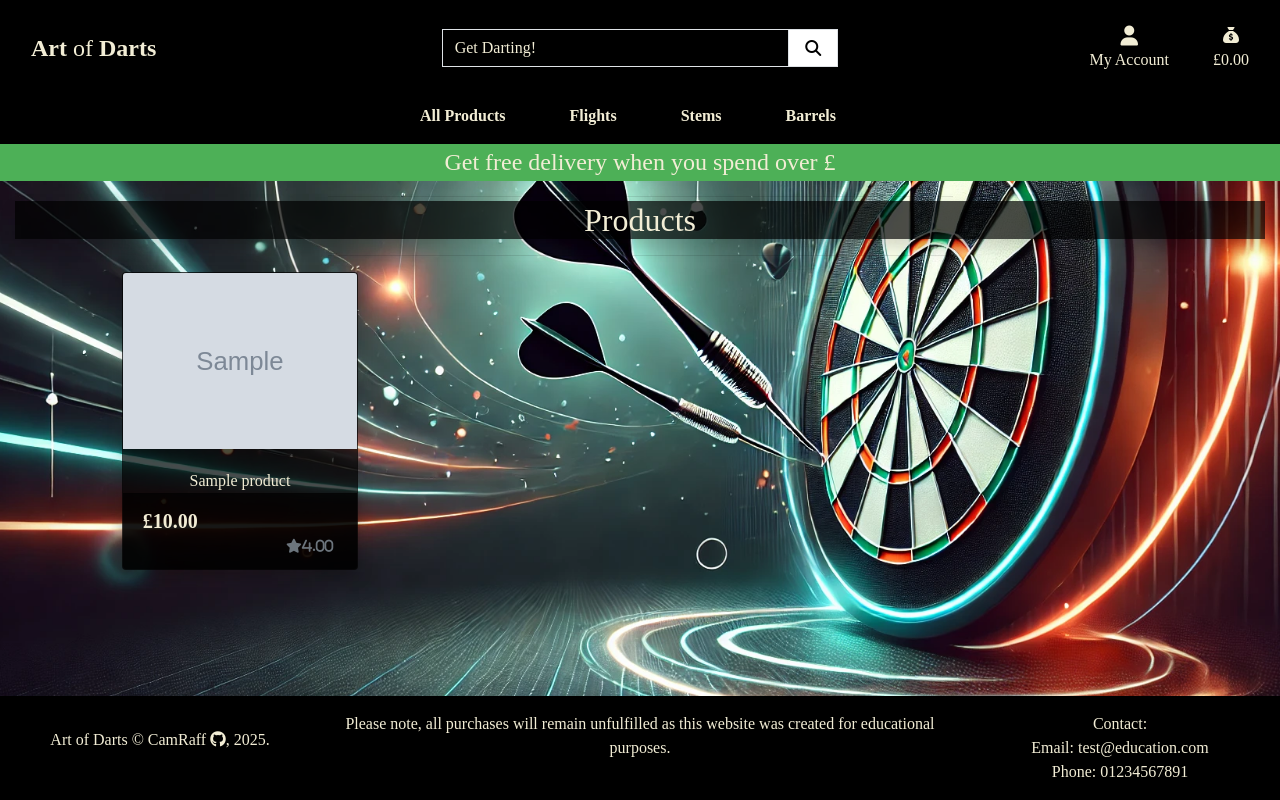
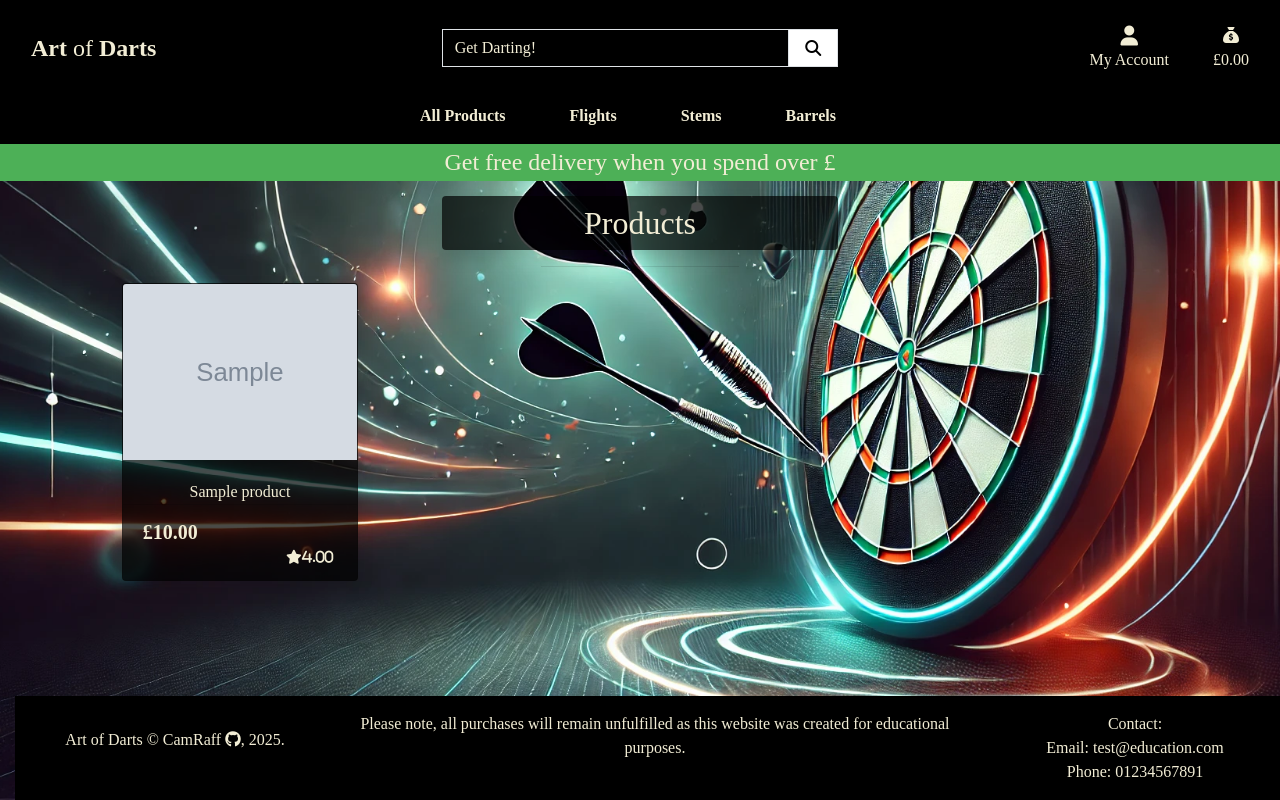
Before and after one commit to CamRaff/MP4-ArtOfDarts, a Django app: page /products/ in a window 1280 px wide. Run offline with Django 3.2, Linux system fonts and the light colour scheme; tables that the repository leaves empty hold one stand-in row (values such as "Sample post"); grey boxes marked "Sample" are stand-in pictures; some libraries are stand-ins or nearby versions; some web fonts are replaced.

Commit message:
added more content via admin panel

```diff
--- a/home/templates/home/index.html
+++ b/home/templates/home/index.html
@@ -25,5 +25,5 @@
             </div>
         </div>
     </div>
-    {% include 'includes/footer.html' %}
+{% include 'includes/footer.html' %}
 {% endblock %}
--- a/products/templates/products/all_products.html
+++ b/products/templates/products/all_products.html
@@ -12,11 +12,12 @@
 {% block content %}
     <div class="container-fluid">
         <div class="row">
+            <div class="col"></div>
             <div class="col text-center mt-3">
-                <hr class="w-50 mb-1">
-                <h2 class="logo-font white shadow">Products</h2>
+                <h2 class="logo-font white shadow rounded mt-3 p-2">Products</h2>
                 <hr class="w-50 mb-1">
             </div>
+            <div class="col"></div>
         </div>
         <div class="row">
             <div class="product-container col-10 offset-1">
@@ -25,20 +26,29 @@
                     {% for product in products %}
                         <div class="col-sm6 col-md-6 col-lg-4 col-xl-3">
                             <div class="card shadow h-100">
-                                <a href="">
+                                {% if product.image %}
+                                    <a href="">
+                                        <img class="card-img-top img-fluid" src="{{ product.image.url }}" alt="{{ product.name }}">
+                                    </a>
+                                {% else %}
+                                    <a href="">
+                                        <img class="card-img-top img-fluid" src="{{ MEDIA_URL }}noimage.png" alt="{{ product.name }}">
+                                    </a>
+                                {% endif %}
+                                <!-- <a href="">
                                     <img src="{{ product.image.url }}" alt="{{product.name }}" class="card-img-top img-fluid">
-                                </a>
+                                </a> -->
                                 <div class="card-body pb-0">
                                     <p class="white mb-0 text-center">{{ product.name }}</p>
                                 </div>
-                                <div class="card-footer shadow">
+                                <div class="card-footer">
                                     <div class="row">
                                         <div class="col">
                                             <p class="lead mb-0 text-left font-weight-bold white">£{{ product.price }}</p>
                                             {% if product.rating %}
-                                                <small class="text-muted float-right"><i class="fas fa-star mr-1">{{ product.rating }}</i></small>
+                                                <small class="text-muted float-right white"><i class="fas fa-star mr-1 white">{{ product.rating }}</i></small>
                                             {% else %}
-                                                <small class="text-muted float-right">No rating</small>
+                                                <small class="text-muted float-right white">No rating</small>
                                             {% endif %}
                                         </div>
                                     </div>
@@ -49,6 +59,7 @@
                 </div>
             </div>
         </div>
+        {% include 'includes/footer.html' %}
     </div>
-{% include 'includes/footer.html' %}
+    <!-- {% include 'includes/footer.html' %} -->
 {% endblock %}
--- a/static/css/base.css
+++ b/static/css/base.css
@@ -1,5 +1,5 @@
 html {
-    height:100%;
+    height: 100vh;
 }
 
 body {
@@ -9,7 +9,7 @@ body {
     font-family: "Trade Winds", serif;
     font-weight: 400;
     font-style: normal;
-    height: calc(100vh - 225px);
+    height: calc(100vh - 164px);
 }
 
 .footer {
@@ -19,8 +19,6 @@ body {
     width: 100%;
     background-color: black; /* Dark background */
     text-align: center;
-    padding: 10px 0;
-    /* left:0; */
 }
 
 
--- a/templates/includes/main-nav.html
+++ b/templates/includes/main-nav.html
@@ -5,7 +5,7 @@
                 All Products
             </a>
             <div class="dropdown-menu border-black border-0" aria-labelledby="all-products-link">
-                <a href="" class="dropdown-item">View All</a>
+                <a href="{% url 'products' %}" class="dropdown-item">View All</a>
                 <a href="" class="dropdown-item">Price</a>
                 <a href="" class="dropdown-item">Rating</a>
                 <a href="" class="dropdown-item">Category</a>
```
Also changed, not shown: media/shaft-long-alu.webp (added), media/shaft-long-alu_YXC6NIi.webp (added), media/shaft-long-uni.webp (added), media/shaft-long-uni_HQIXaf6.webp (added), media/shaft-med-alu.webp (added), media/shaft-med-alu_APkwoCb.webp (added), media/shaft-med-uni.webp (added), media/shaft-med-uni_nYq7zY0.webp (added), media/shaft-med-wh.webp (added), media/shaft-med-wh_ttJ0TkQ.webp (added), media/shaft-short-alu.webp (added), media/shaft-short-alu_UGWM0Dr.webp (added), media/shaft-short-uni.webp (added), media/shaft-short-uni_97zRBTR.webp (added), 2 more files.
